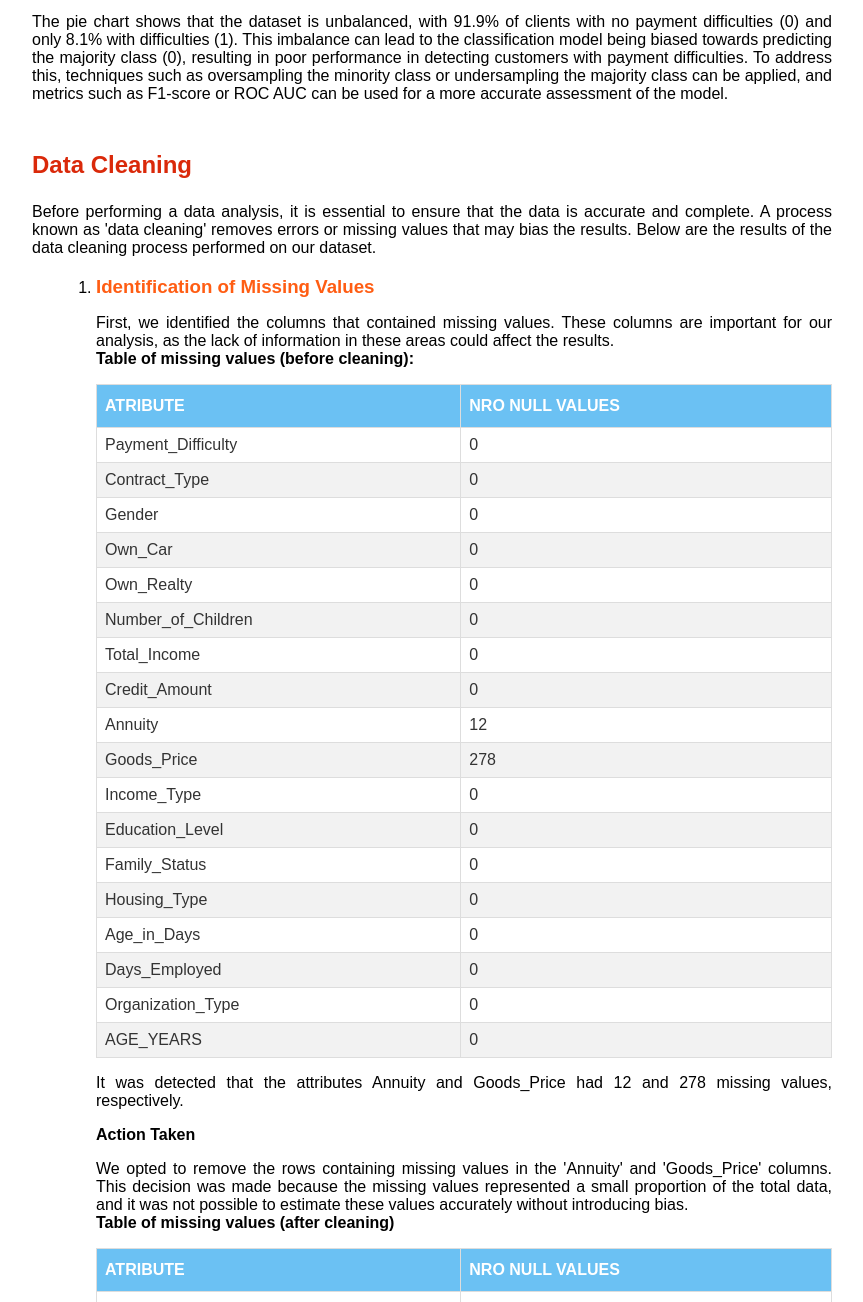
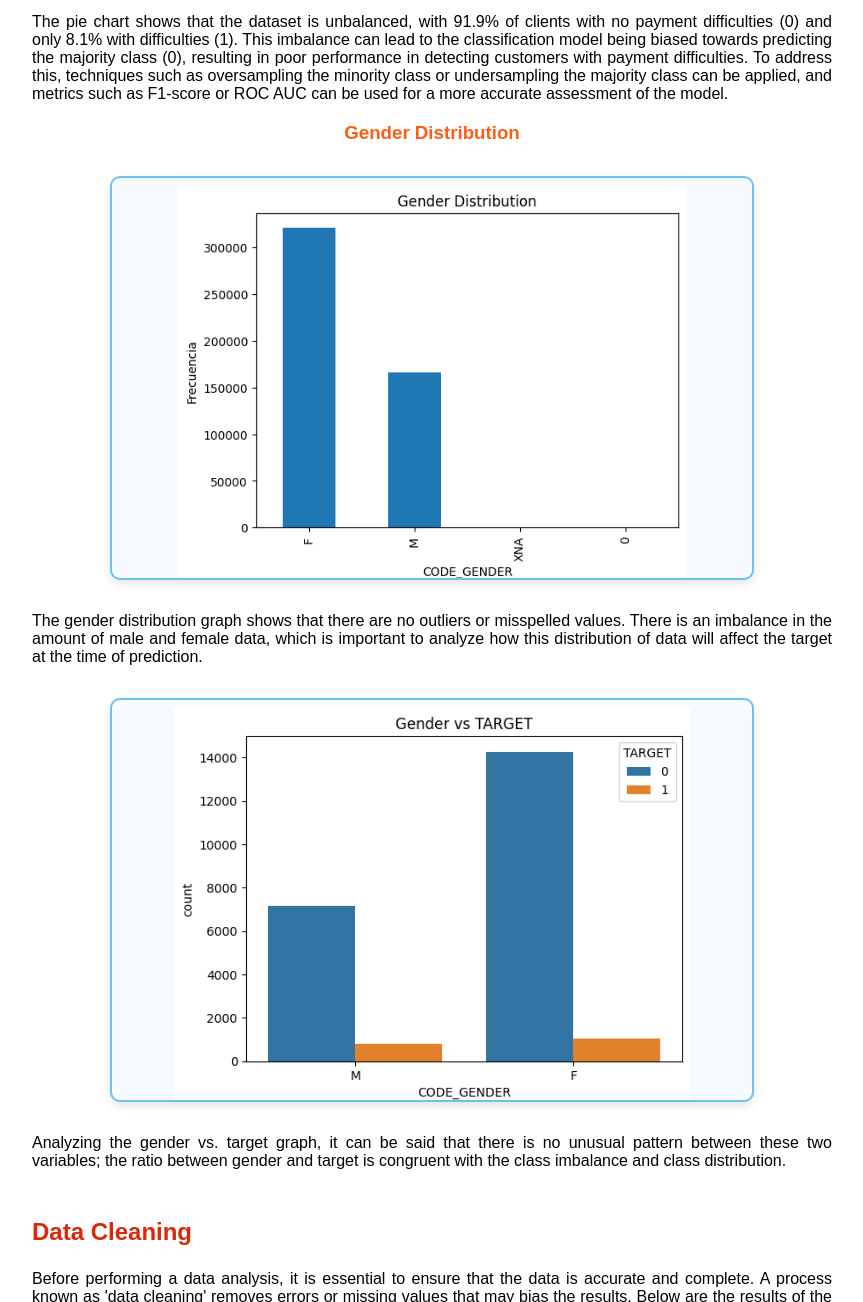
Before and after one commit to DarwinCharris/ProjectSelection-DM202430, a plain HTML site: page index3.html in a window 1280 px wide. Shown: the part 2320-3622 px from the top of the page, without its empty margins (208-1071 px from the left). Drawn offline with Linux system fonts and the light colour scheme.

Commit message:
graphics

```diff
--- a/index3.html
+++ b/index3.html
@@ -116,6 +116,17 @@
                     <img src="../img/pie_chart.png" alt="pie chart">
                 </div>
                 The pie chart shows that the dataset is unbalanced, with 91.9% of clients with no payment difficulties (0) and only 8.1% with difficulties (1). This imbalance can lead to the classification model being biased towards predicting the majority class (0), resulting in poor performance in detecting customers with payment difficulties. To address this, techniques such as oversampling the minority class or undersampling the majority class can be applied, and metrics such as F1-score or ROC AUC can be used for a more accurate assessment of the model.
+            </p>
+            <h3 class="centerText subtitulos">Gender Distribution</h3>
+            <p>
+                <div class="image-container">
+                    <img src="../img/G_dist.png" alt="G dist">
+                </div>
+                The gender distribution graph shows that there are no outliers or misspelled values. There is an imbalance in the amount of male and female data, which is important to analyze how this distribution of data will affect the target at the time of prediction.
+                <div class="image-container">
+                    <img src="../img/Gender_vs_Target.png" alt="Gender vs target">
+                </div>
+                Analyzing the gender vs. target graph, it can be said that there is no unusual pattern between these two variables; the ratio between gender and target is congruent with the class imbalance and class distribution.
             </p>
         </ol>
         </section>
```
Also changed, not shown: img/G_dist.png (added), img/Gender_vs_Target.png (added).
